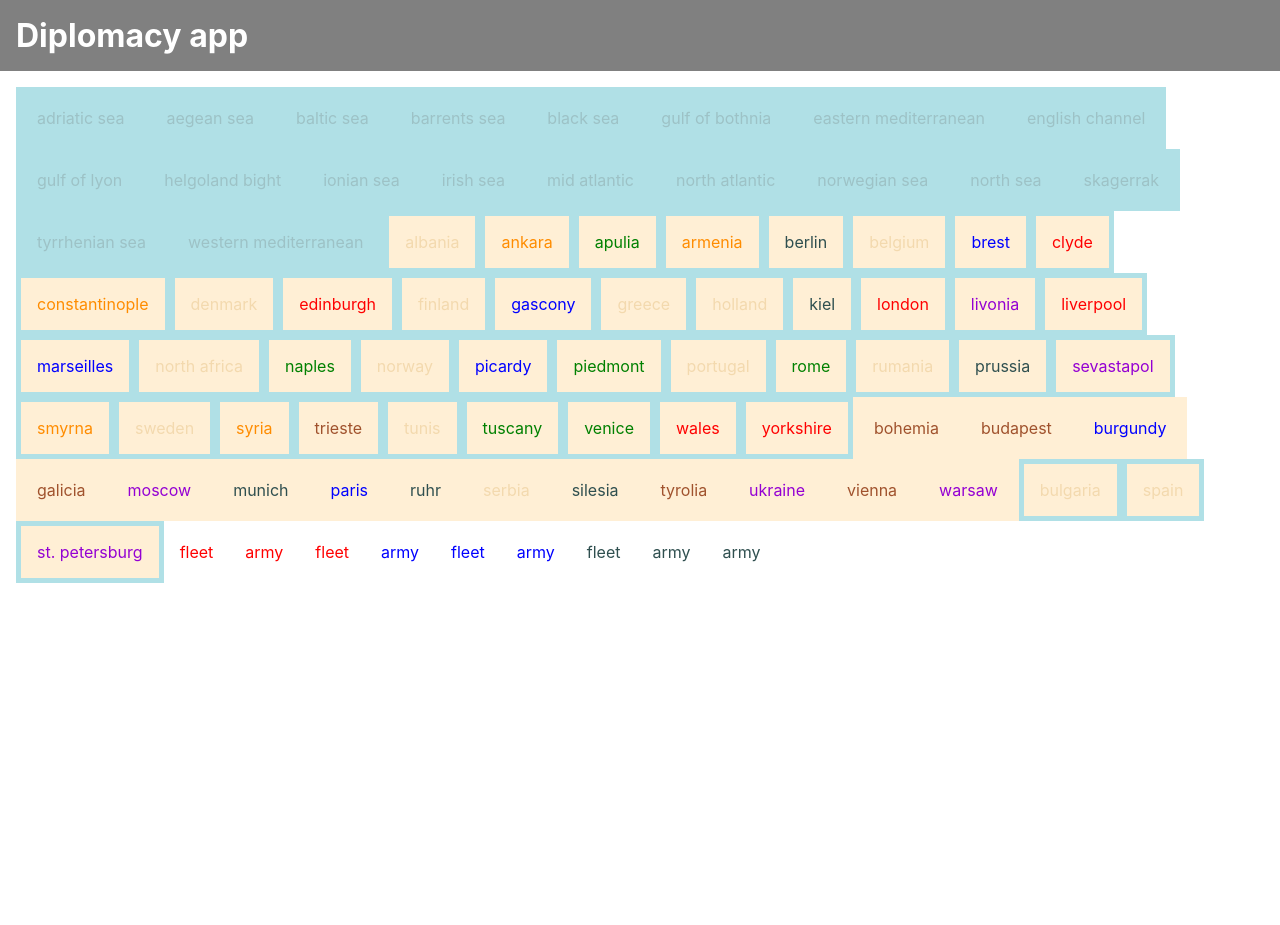
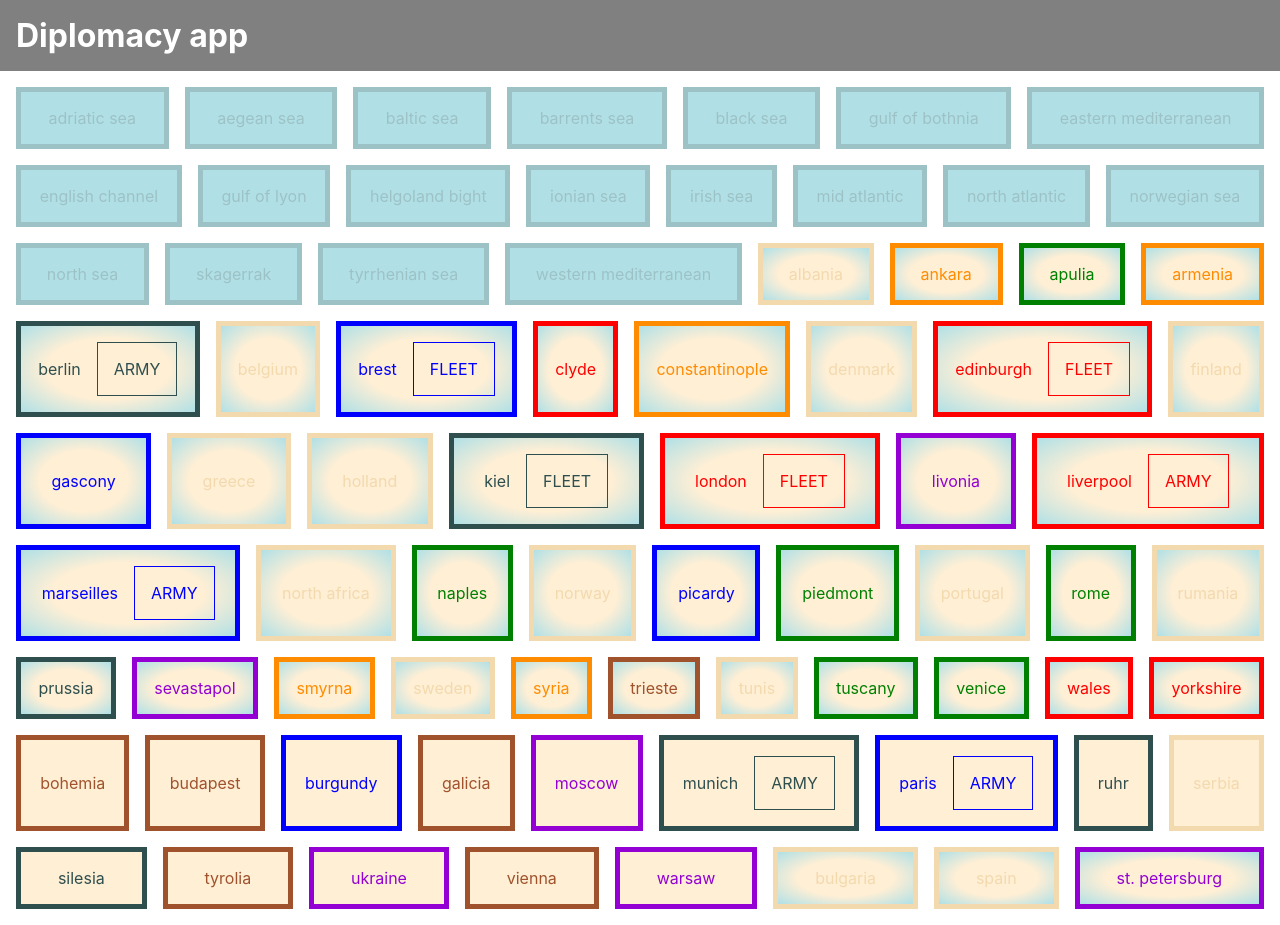
Before and after one commit to johnpooch/diplomacy-client, a React app: page / in a window 1280 px wide. Before the commit the page ends 800 px from the top, so only its background shows below. Built offline with nearby package versions, Linux system fonts and the light colour scheme.

Commit message:
Pass Piece to Territory

```diff
--- a/src/components/Game.jsx
+++ b/src/components/Game.jsx
@@ -8,7 +8,7 @@
 import piecesData from '../json/pieces.json'
 
 import Territory from './Territory.jsx'
-import Piece from './Piece.jsx'
+// import Piece from './Piece.jsx'
 
 class Game extends React.Component {
   constructor (props) {
@@ -57,6 +57,7 @@
 
     this.state.territories.forEach(t => {
       const nation = this.getNationByKey(t.controlled_by)
+      const piece = this.getPieceByTerritory(t.pk)
 
       territories.push(
         <Territory
@@ -67,6 +68,7 @@
           shared_coasts={t.shared_coasts}
           type={t.type}
           nation={nation}
+          piece={piece}
         />
       )
     })
@@ -74,41 +76,46 @@
     return territories
   }
 
-  renderPieces () {
-    const pieces = []
+  // renderPieces () {
+  //   const pieces = []
 
-    this.state.pieces.forEach(p => {
-      const nation = this.getNationByKey(p.nation)
-      const territory = this.getTerritoryByKey(p.territory)
+  //   this.state.pieces.forEach(p => {
+  //     const nation = this.getNationByKey(p.nation)
+  //     const territory = this.getTerritoryByKey(p.territory)
 
-      pieces.push(
-        <Piece
-          key={p.pk}
-          type={p.type}
-          territory={territory}
-          nation={nation}
-        />
-      )
-    })
+  //     pieces.push(
+  //       <Piece
+  //         key={p.pk}
+  //         type={p.type}
+  //         territory={territory}
+  //         nation={nation}
+  //       />
+  //     )
+  //   })
 
-    return pieces
-  }
+  //   return pieces
+  // }
 
   getNationByKey (pk) {
     const nation = this.state.nations.find(n => { return n.pk === pk })
     return nation
   }
 
-  getTerritoryByKey (pk) {
-    const territory = this.state.territories.find(t => { return t.pk === pk })
-    return territory
+  // getTerritoryByKey (pk) {
+  //   const territory = this.state.territories.find(t => { return t.pk === pk })
+  //   return territory
+  // }
+
+  getPieceByTerritory (pk) {
+    const piece = this.state.pieces.find(p => { return p.territory === pk })
+    return piece
   }
 
   render () {
     return (
       <main className="game">
         {this.renderTerritories()}
-        {this.renderPieces()}
+        {/* {this.renderPieces()} */}
       </main>
     )
   }
--- a/src/components/Game.scss
+++ b/src/components/Game.scss
@@ -1,5 +1,8 @@
 @import "../utils/variables";
 
 .game {
-  padding: $p + px;
+  padding: $p/2 + px;
+  display: flex;
+  flex-wrap: wrap;
+  justify-content: stretch;
 }
--- a/src/components/Piece.jsx
+++ b/src/components/Piece.jsx
@@ -15,20 +15,17 @@
       <div
         className="piece"
         data-type={this.props.type}
-        data-nation={this.props.nation.pk}
         onMouseOver={() => this.hoverStart()}
         onMouseOut={() => this.hoverEnd()}
       >
-        {this.props.type}
+        <span className="type">{this.props.type}</span>
       </div>
     )
   }
 }
 
 Piece.propTypes = {
-  type: PropTypes.string,
-  nation: PropTypes.object,
-  territory: PropTypes.object
+  type: PropTypes.string
 }
 
 export default Piece
--- a/src/components/Piece.scss
+++ b/src/components/Piece.scss
@@ -1,8 +1,13 @@
 @import "../utils/variables";
 
 .piece {
-  display: inline-block;
+  margin-left: $p + px;
   padding: $p + px;
+  border: 1px solid currentColor;
+
+  .type {
+    text-transform: uppercase;
+  }
 
   @include nationColors();
 }
--- a/src/components/Territory.jsx
+++ b/src/components/Territory.jsx
@@ -3,7 +3,23 @@
 
 import './Territory.scss'
 
+import Piece from './Piece.jsx'
+
 class Territory extends React.Component {
+  renderPiece () {
+    if (this.props.piece) {
+      const piece = this.props.piece
+      return (
+        <Piece
+          key={piece.pk}
+          type={piece.type}
+        />
+      )
+    }
+
+    return null
+  }
+
   render () {
     const nation = this.props.nation
     const nationKey = nation ? nation.pk : null
@@ -17,6 +33,7 @@
         data-nation={nationKey}
       >
         <span className="name">{this.props.name}</span>
+        {this.renderPiece()}
         {/* { nationName ? <span className="nation">{nationName}</span> : null } */}
       </div>
     )
@@ -28,7 +45,8 @@
   type: PropTypes.string,
   coastal: PropTypes.bool,
   neighbours: PropTypes.arrayOf(PropTypes.number),
-  nation: PropTypes.object
+  nation: PropTypes.object,
+  piece: PropTypes.object
 }
 
 export default Territory
--- a/src/components/Territory.scss
+++ b/src/components/Territory.scss
@@ -1,22 +1,32 @@
 @import "../utils/variables";
 
+@mixin darker($c) {
+  color: desaturate(darken($c, 10%), 25%);
+}
+
 .territory {
-  display: inline-block;
+  margin: $p/2 + px;
+  flex-grow: 1;
+  display: flex;
+  align-items: center;
+  justify-content: center;
   padding: $p + px;
   border: 5px solid transparent;
 
   &[data-type=sea] {
     background: $sea-color;
-    color: desaturate(darken($sea-color, 10%), 25%);
+    @include darker($sea-color);
+    border-color: currentColor;
   }
 
   &[data-type=land] {
     background: $land-color;
-    color: desaturate(darken($land-color, 10%), 25%);
+    @include darker($land-color);
+    border-color: currentColor;
   }
 
   &[data-coastal=true] {
-    border-color: $sea-color;
+    background: radial-gradient($land-color 50%, $sea-color 100%);
   }
 
   @include nationColors();
```
